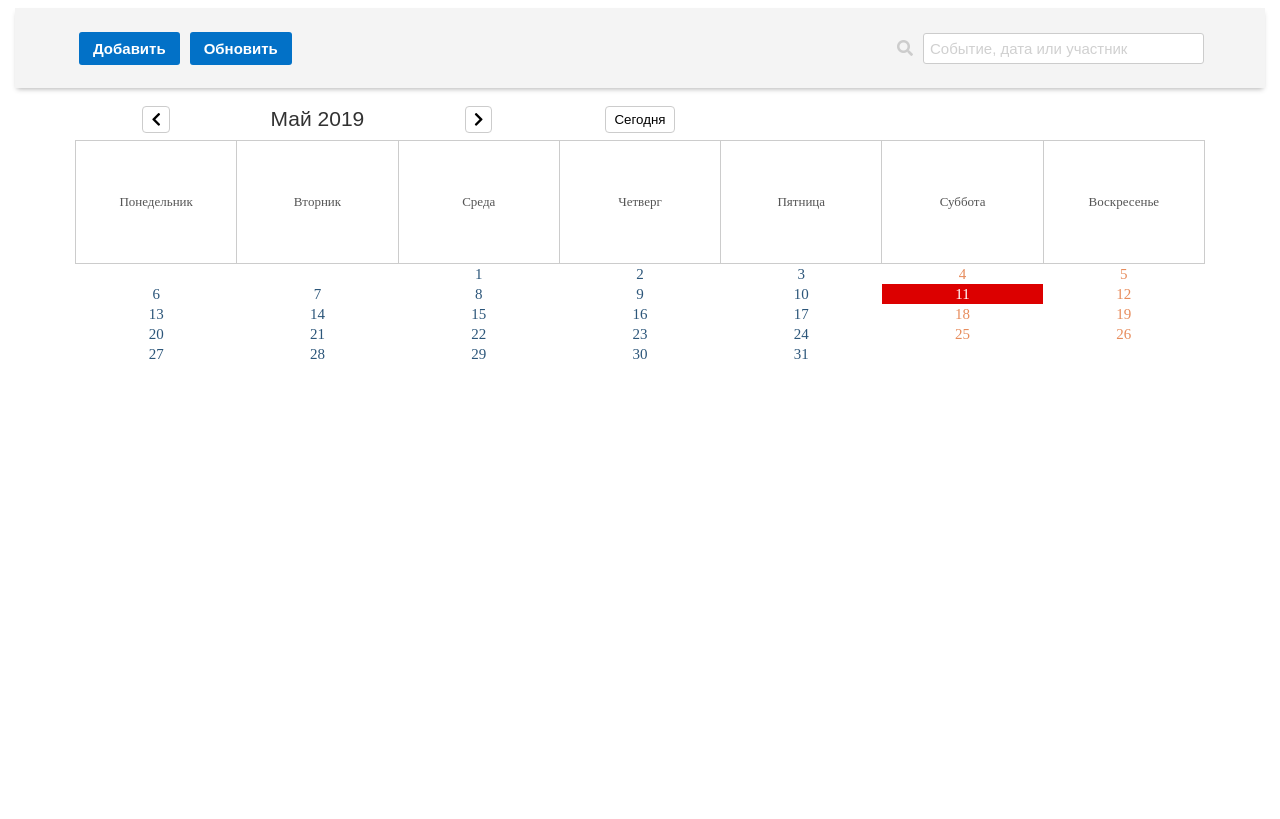
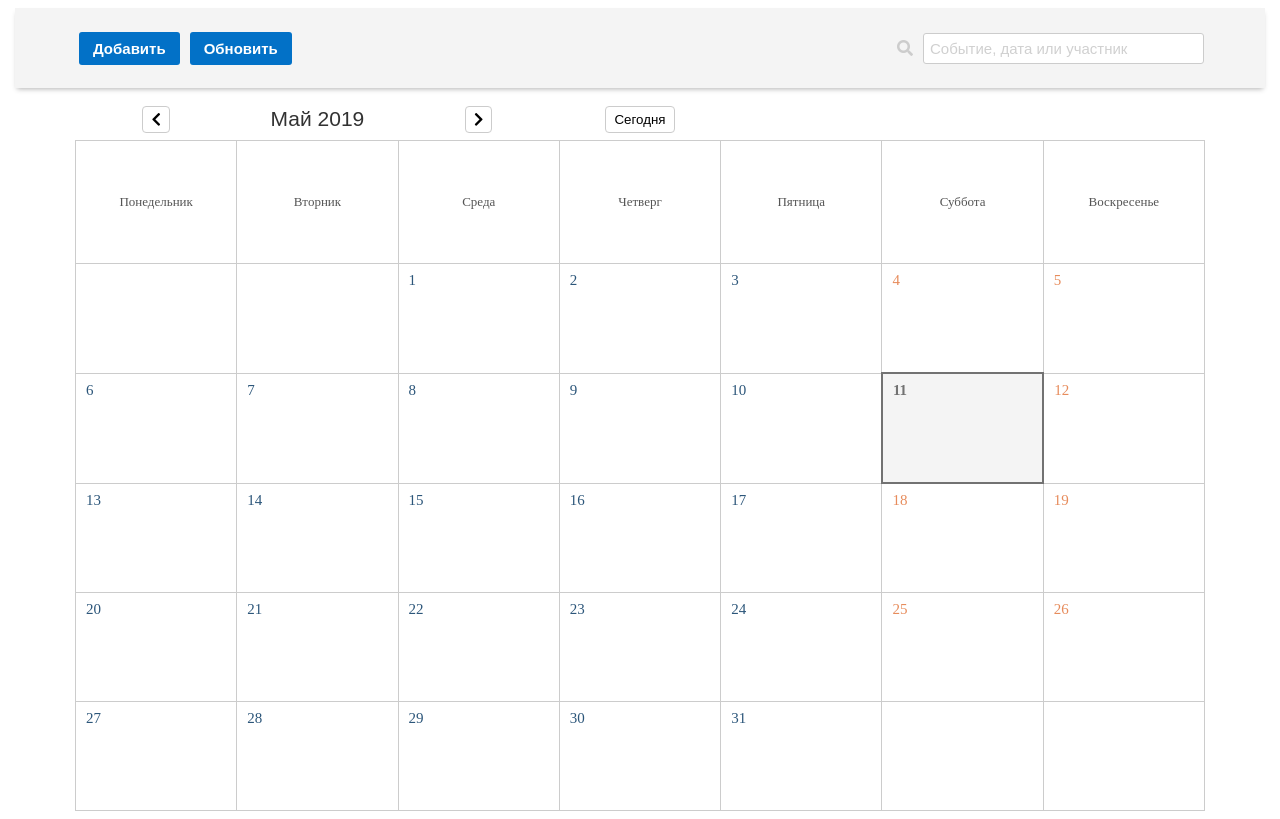
Before and after one commit to GolikAndrii/fe-test, a plain HTML site: page index.html in a window 1280 px wide. Drawn offline with Linux system fonts and the light colour scheme.

Commit message:
add style and js files

```diff
--- a/css/style.css
+++ b/css/style.css
@@ -103,6 +103,7 @@
 #calendar2 thead tr:last-child {
     font-size: small;
     color: rgb(85, 85, 85);
+
 }
 #calendar2 thead tr:nth-child(1) td:nth-child(2) {
     color: rgb(50, 50, 50);
@@ -112,11 +113,31 @@
 }
 #calendar2 tbody td {
     color: rgb(44, 86, 122);
+    width: 14.28%;
+    border: 1px solid #cccccc;
+    height: 100px;
+    text-align: left;
+    padding-left: 10px;
+    vertical-align: top;
+    padding-top: 7px;
+}
+#calendar2 tbody td:hover{
+    background-color: #ececec;
 }
 #calendar2 tbody td:nth-child(n+6), #calendar2 .holiday {
     color: rgb(231, 140, 92);
 }
 #calendar2 tbody td.today {
-    background: rgb(220, 0, 0);
-    color: #fff;
+    background: #f4f4f4;
+    color: #727272;
+    font-weight: 600;
+    border: 2px solid #727272;
 }
+#calendar2 tbody td[title] {
+    outline: 3px solid green;
+    background: yellow;
+    cursor: help;
+}
+#calendar2 tbody td[title] a {
+    display: block;
+}
--- a/index.html
+++ b/index.html
@@ -26,6 +26,7 @@
 
     <div class="calendar-table">
         <table id="calendar2">
+
             <thead>
             <tr class="calendar-table_main-row" >
                 <td><i class="fas fa-chevron-left"></i></td>
@@ -42,8 +43,12 @@
                 <td>Суббота</td>
                 <td>Воскресенье</td>
             <tbody>
+
         </table>
     </div>
+    <div id="rez"></div>
+
+
 
 </div>
 
--- a/js/script.js
+++ b/js/script.js
@@ -1,40 +1,82 @@
+
 function Calendar2(id, year, month) {
-    var Dlast = new Date(year,month+1,0).getDate(),
-        D = new Date(year,month,Dlast),
-        DNlast = new Date(D.getFullYear(),D.getMonth(),Dlast).getDay(),
-        DNfirst = new Date(D.getFullYear(),D.getMonth(),1).getDay(),
-        calendar = '<tr>',
-        month=["Январь","Февраль","Март","Апрель","Май","Июнь","Июль","Август","Сентябрь","Октябрь","Ноябрь","Декабрь"];
-    if (DNfirst != 0) {
-        for(var  i = 1; i < DNfirst; i++) calendar += '<td>';
+    let lastDay = new Date(year, month+1 ,0).getDate(); // узнаем количество дней в месяце
+    console.log(lastDay);
+    let D = new Date(year, month, lastDay); //полная дата последнего дня месяца
+    console.log(D);
+    let lastDayOfWeek = new Date(D.getFullYear(),D.getMonth(),lastDay).getDay(); // день недели ПОСЛЕДНЕГО дня месяца
+    console.log(lastDayOfWeek);
+    let firstDayOfWeek = new Date(D.getFullYear(),D.getMonth(),1).getDay();
+    console.log(firstDayOfWeek);// день недели ПЕРВОГО дня месяца
+    let calendar = '<tr>';
+    var month=["Январь","Февраль","Март","Апрель","Май","Июнь","Июль","Август","Сентябрь","Октябрь","Ноябрь","Декабрь"];
+
+
+    if (firstDayOfWeek !== 0) {
+        for(let i = 1; i < firstDayOfWeek; i++) calendar += '<td>';
     }else{
-        for(var  i = 0; i < 6; i++) calendar += '<td>';
+        for(let i = 0; i < 6; i++) calendar += '<td>';
     }
-    for(var  i = 1; i <= Dlast; i++) {
-        if (i == new Date().getDate() && D.getFullYear() == new Date().getFullYear() && D.getMonth() == new Date().getMonth()) {
+    for(let i = 1; i <= lastDay; i++) {
+        if (i === new Date().getDate() && D.getFullYear() === new Date().getFullYear() && D.getMonth() === new Date().getMonth()) {
             calendar += '<td class="today">' + i;
         }else{
             calendar += '<td>' + i;
         }
-        if (new Date(D.getFullYear(),D.getMonth(),i).getDay() == 0) {
+        if (new Date(D.getFullYear(),D.getMonth(),i).getDay() === 0) {
             calendar += '<tr>';
         }
     }
-    for(var  i = DNlast; i < 7; i++) calendar += '<td>&nbsp;';
+    for(let i = lastDayOfWeek; i < 7; i++) calendar += '<td>&nbsp;';
     document.querySelector('#'+id+' tbody').innerHTML = calendar;
     document.querySelector('#'+id+' thead td:nth-child(2)').innerHTML = month[D.getMonth()] +' '+ D.getFullYear();
     document.querySelector('#'+id+' thead td:nth-child(2)').dataset.month = D.getMonth();
     document.querySelector('#'+id+' thead td:nth-child(2)').dataset.year = D.getFullYear();
-    if (document.querySelectorAll('#'+id+' tbody tr').length < 6) {  // чтобы при перелистывании месяцев не "подпрыгивала" вся страница, добавляется ряд пустых клеток. Итог: всегда 6 строк для цифр
+    if (document.querySelectorAll('#'+id+' tbody tr').length < 5) { // чтобы при перелистывании месяцев не "подпрыгивала" вся страница, добавляется ряд пустых клеток. Итог: всегда 6 строк для цифр
         document.querySelector('#'+id+' tbody').innerHTML += '<tr><td>&nbsp;<td>&nbsp;<td>&nbsp;<td>&nbsp;<td>&nbsp;<td>&nbsp;<td>&nbsp;';
     }
+
+
 }
 Calendar2("calendar2", new Date().getFullYear(), new Date().getMonth());
+
+function day2() {
+    var day2 = document.querySelectorAll('#calendar2 tbody td');
+    for (var i = 0; i < day2.length; i++) {
+
+        day2[i].onclick = function() {
+            let ttt = this.innerHTML + ' ' + parseFloat(parseFloat(this.parentNode.parentNode.parentNode.querySelector('thead td:nth-child(2)').dataset.month) + 1) + ' ' + this.parentNode.parentNode.parentNode.querySelector('thead td:nth-child(2)').dataset.year;
+            //document.querySelector('#rez').innerHTML = ttt;
+
+            localStorage.setItem(ttt,'Привет');
+
+
+
+        }
+    }
+}
+
+/*
+
+
+
+
+*/
+
+
+
+Calendar2("calendar2", new Date().getFullYear(), new Date().getMonth());
+
+day2();
+
 // переключатель минус месяц
 document.querySelector('#calendar2 thead tr:nth-child(1) td:nth-child(1)').onclick = function() {
     Calendar2("calendar2", document.querySelector('#calendar2 thead td:nth-child(2)').dataset.year, parseFloat(document.querySelector('#calendar2 thead td:nth-child(2)').dataset.month)-1);
+    day2();
 }
+
 // переключатель плюс месяц
 document.querySelector('#calendar2 thead tr:nth-child(1) td:nth-child(3)').onclick = function() {
     Calendar2("calendar2", document.querySelector('#calendar2 thead td:nth-child(2)').dataset.year, parseFloat(document.querySelector('#calendar2 thead td:nth-child(2)').dataset.month)+1);
+    day2();
 }
```
